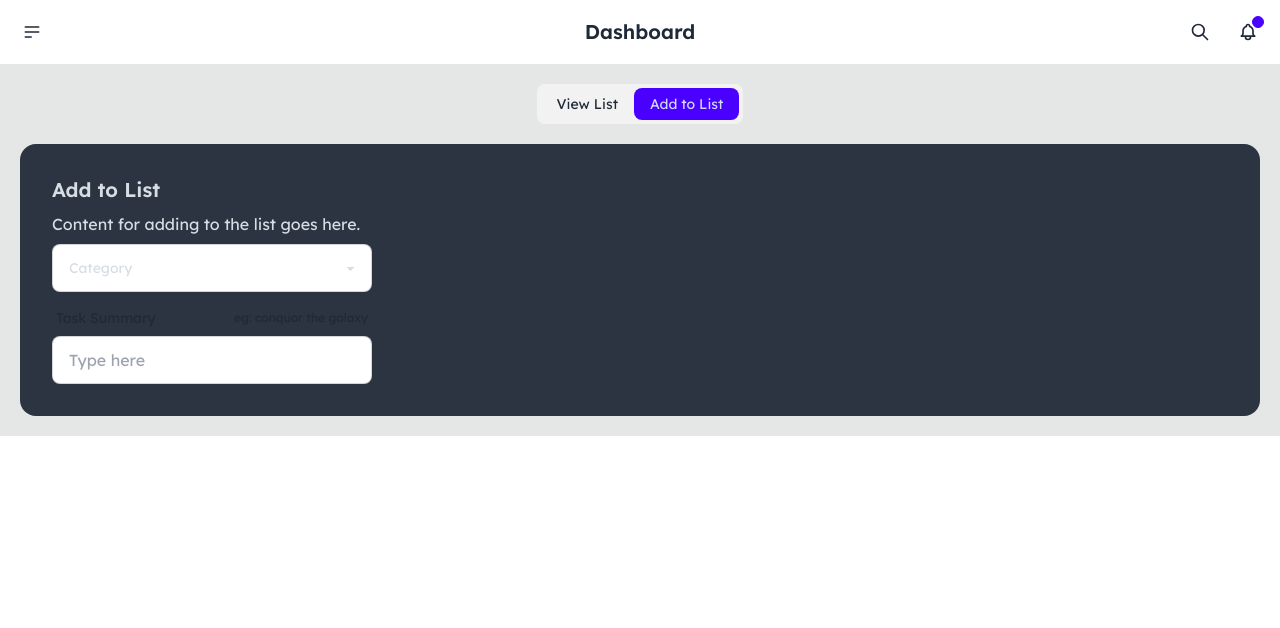
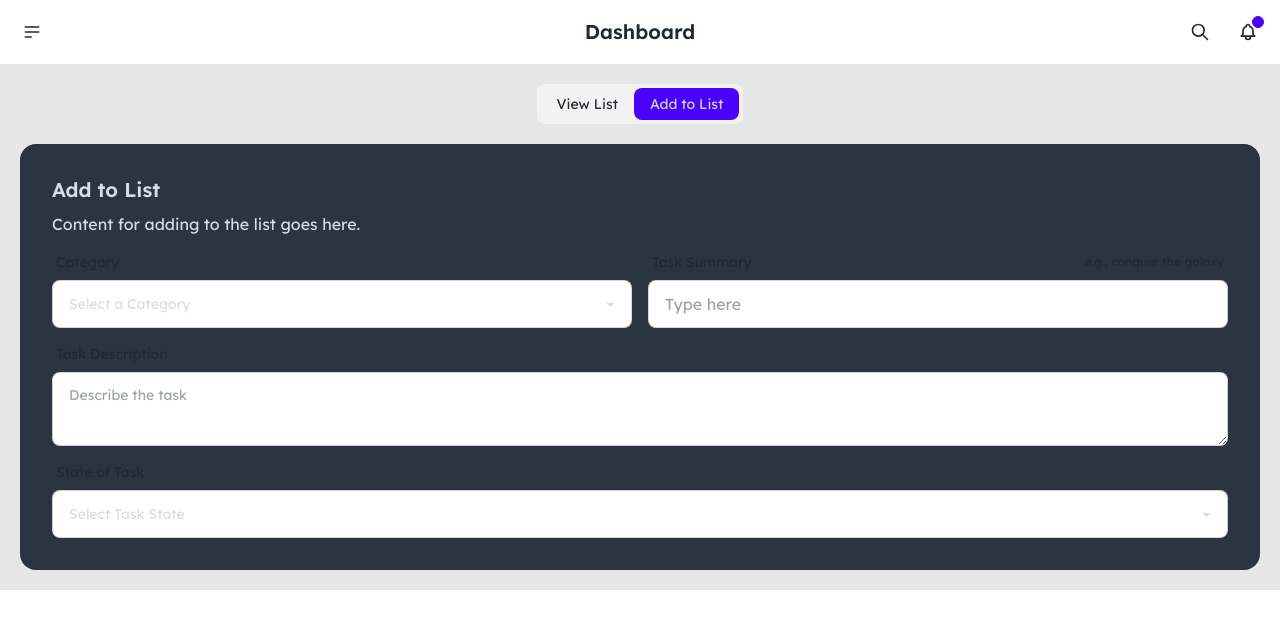
Before and after one commit to LokoGod/Dashboard, a React (Vite) app in the folder Client/: page /task in a window 1280 px wide. Both pictures are taken after a click on the tab "Add to List". Shown: the top 628 px of the page. Built offline with nearby package versions, Linux system fonts and the light colour scheme.

Commit message:
task form

```diff
--- a/Client/src/pages/Task.jsx
+++ b/Client/src/pages/Task.jsx
@@ -49,43 +49,75 @@ const Task = () => {
 
         {activeTab === 2 && (
           <div>
-            <div>
+          <form>
             <div className="flex justify-center">
               <div className="card w-full md:w-128 bg-neutral text-neutral-content">
                 <div className="card-body">
                   <h2 className="card-title">Add to List</h2>
                   <p>Content for adding to the list goes here.</p>
 
-                    <select className="select select-bordered w-full max-w-xs">
+                  <div className="grid grid-cols-1 md:grid-cols-2 gap-4">
+                    <div className="form-control">
+                      <label className="label">
+                        <span className="label-text">Category</span>
+                      </label>
+                      <select className="select select-bordered w-full">
                         <option disabled selected>
-                        Category
+                          Select a Category
                         </option>
                         <option>Personal</option>
                         <option>Work</option>
                         <option>University</option>
                         <option>Other</option>
                       </select>
+                    </div>
 
-                    <div className="form-control w-full max-w-xs">
+                    <div className="form-control">
                       <label className="label">
                         <span className="label-text">Task Summary</span>
                         <span className="label-text-alt">
-                          eg: conquor the galaxy
+                          e.g., conquer the galaxy
                         </span>
                       </label>
                       <input
                         type="text"
                         placeholder="Type here"
-                        className="input input-bordered w-full max-w-xs"
+                        className="input input-bordered w-full"
                       />
+                    </div>
+                  </div>
 
+                  <div className="form-control">
+                    <label className="label">
+                      <span className="label-text">Task Description</span>
+                    </label>
+                    <textarea
+                      className="textarea textarea-bordered w-full"
+                      placeholder="Describe the task"
+                    ></textarea>
                   </div>
+
+                  <div className="form-control">
+                    <label className="label">
+                      <span className="label-text">State of Task</span>
+                    </label>
+                    <select className="select select-bordered w-full">
+                      <option disabled selected>
+                        Select Task State
+                      </option>
+                      <option>Chill</option>
+                      <option>Urgent</option>
+                      <option>Lightyears</option>
+                    </select>
+                  </div>
+
                   {/* Additional content and actions for Add to List */}
                 </div>
               </div>
             </div>
+          </form>
         </div>
-          </div>
+
         )}
       </main>
     </div>
```
Lines whose indentation alone changed are shown as unchanged.
